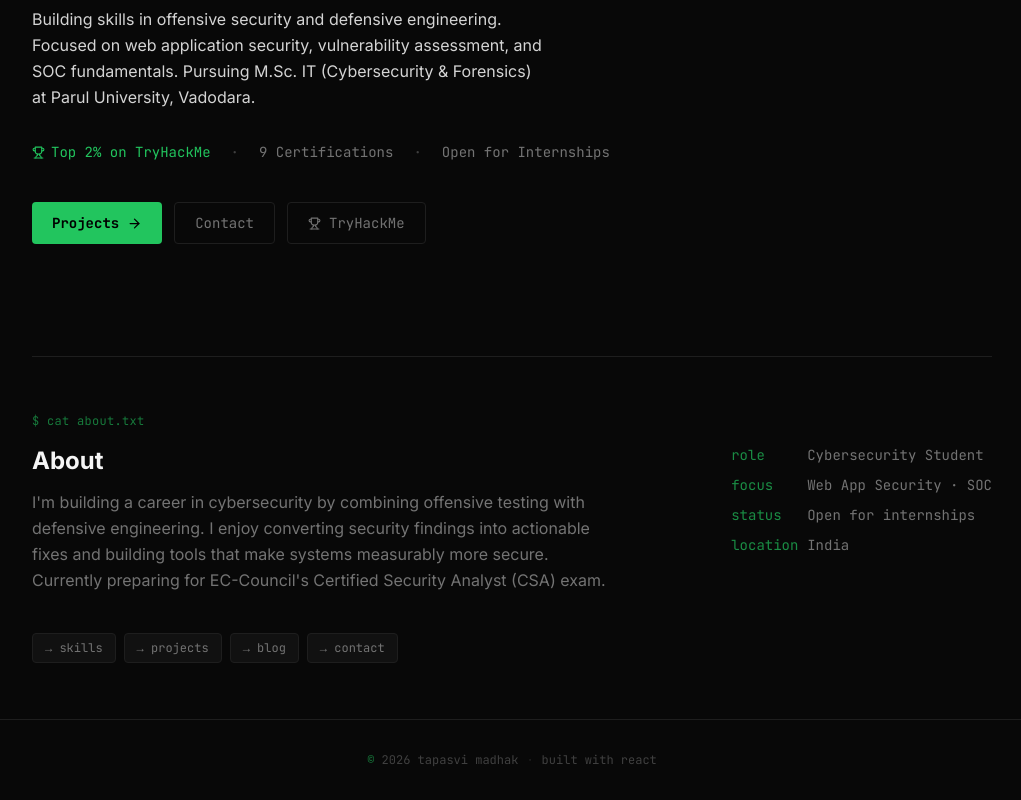
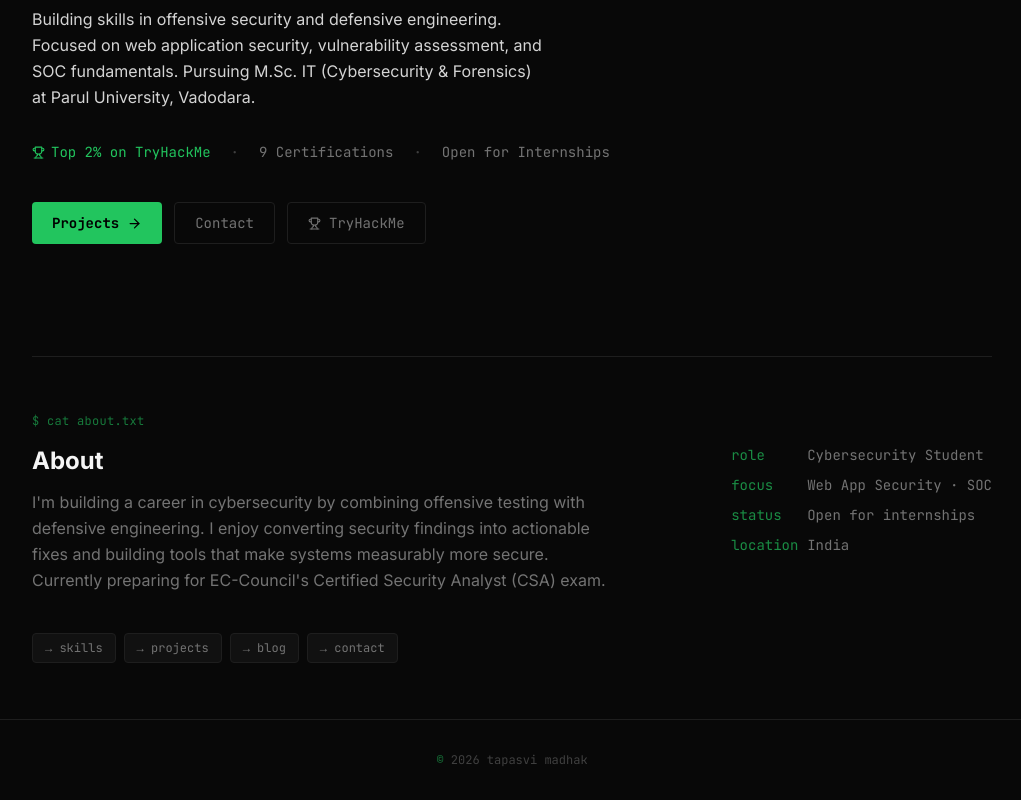
Before and after one commit to TapasviMadhak/tapasvi-madhak, a React (Vite) app: page / in a window 1280 px wide. Shown: the part 335-1135 px from the top of the page, without its empty margins (128-1149 px from the left). Built offline with nearby package versions, Linux system fonts and the light colour scheme.

Commit message:
chore: remove react reference from footer and README

```diff
--- a/src/Layout.jsx
+++ b/src/Layout.jsx
@@ -60,7 +60,6 @@ export default function Layout() {
 
       <footer className="border-t border-ink-border py-8 text-center font-mono text-xs text-ink-muted">
         <span className="text-[#22c55e]/60">©</span> {new Date().getFullYear()} tapasvi madhak
-        <span className="mx-2 text-ink-border">·</span>built with react
       </footer>
     </div>
   );
```
Also changed, not shown: 1 other file (tests, documents, lock files or other folders).
